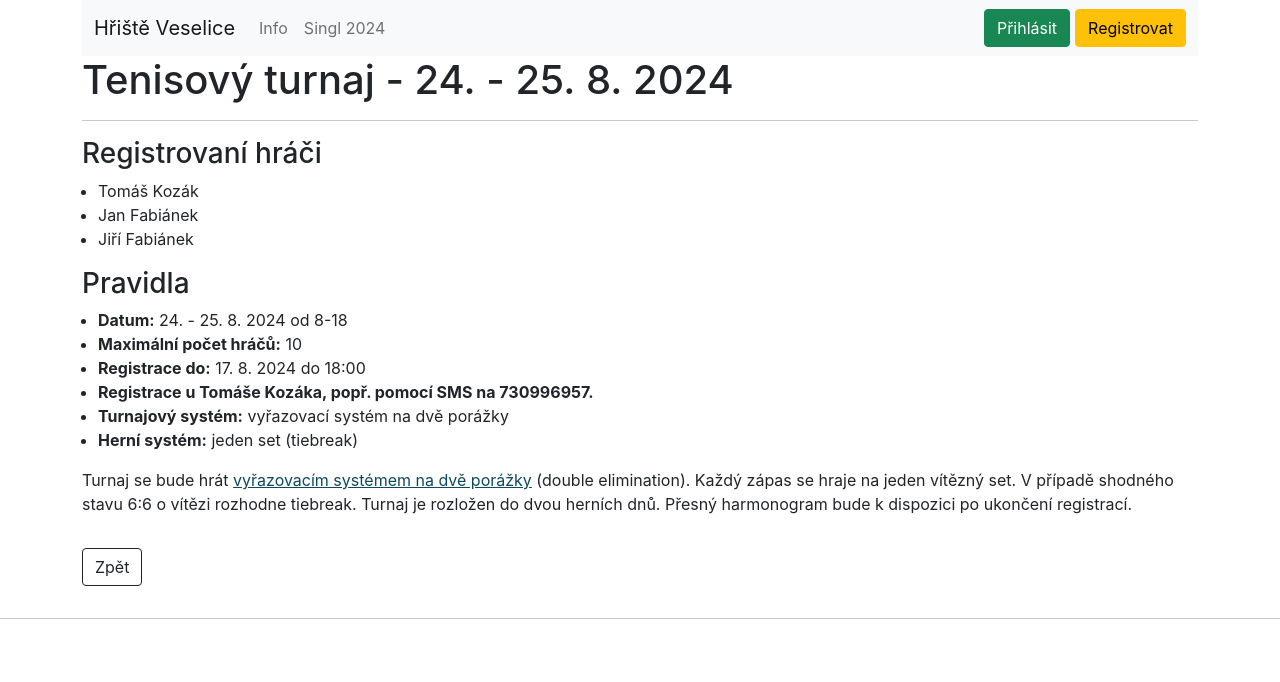
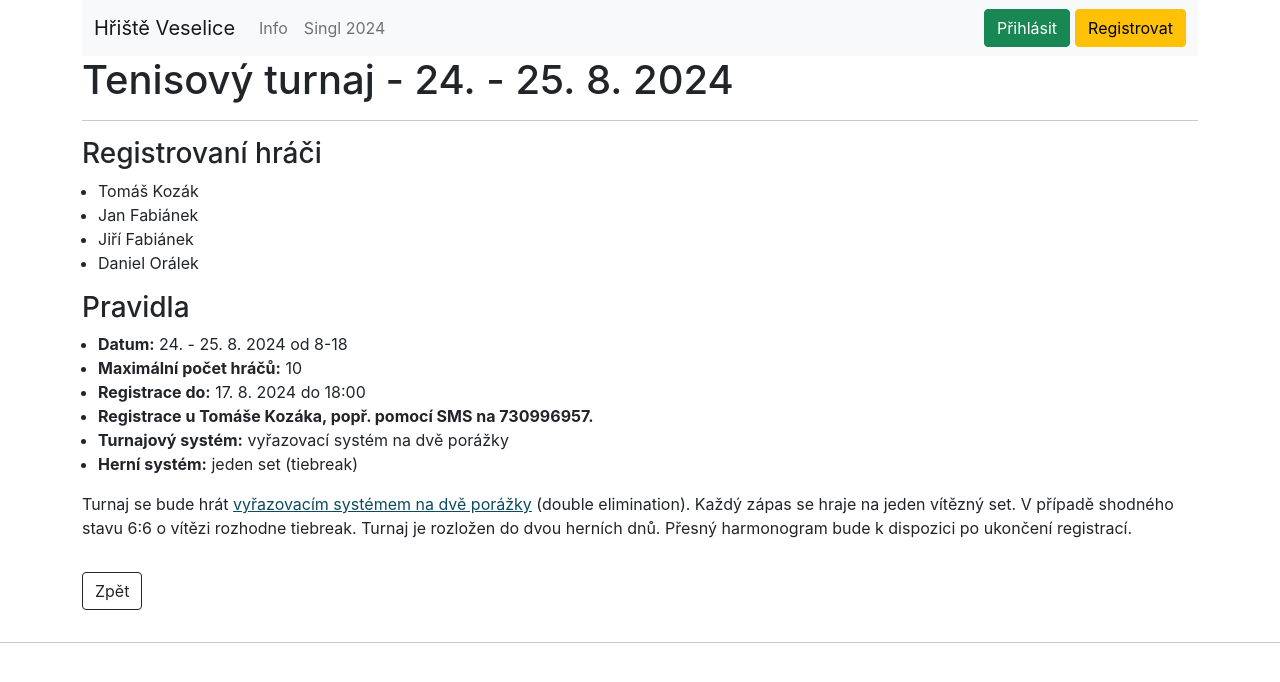
Before and after one commit to kotrzina/court-reservations, a Next.js app in the folder frontend/: page /turnaj/2024-singl in a window 1280 px wide. Shown: the top 682 px of the page. Built offline with nearby package versions, Linux system fonts and the light colour scheme.

Commit message:
Tour 2024 - add Dan

```diff
--- a/frontend/pages/turnaj/2024-singl.tsx
+++ b/frontend/pages/turnaj/2024-singl.tsx
@@ -11,6 +11,7 @@ const Singl2024: NextPage = () => {
         "Tomáš Kozák",
         "Jan Fabiánek",
         "Jiří Fabiánek",
+        "Daniel Orálek",
     ]
 
     const wikiDoubleElimination = "https://cs.wikipedia.org/wiki/Vy%C5%99azovac%C3%AD_syst%C3%A9m_na_dv%C4%9B_por%C3%A1%C5%BEky"
```
